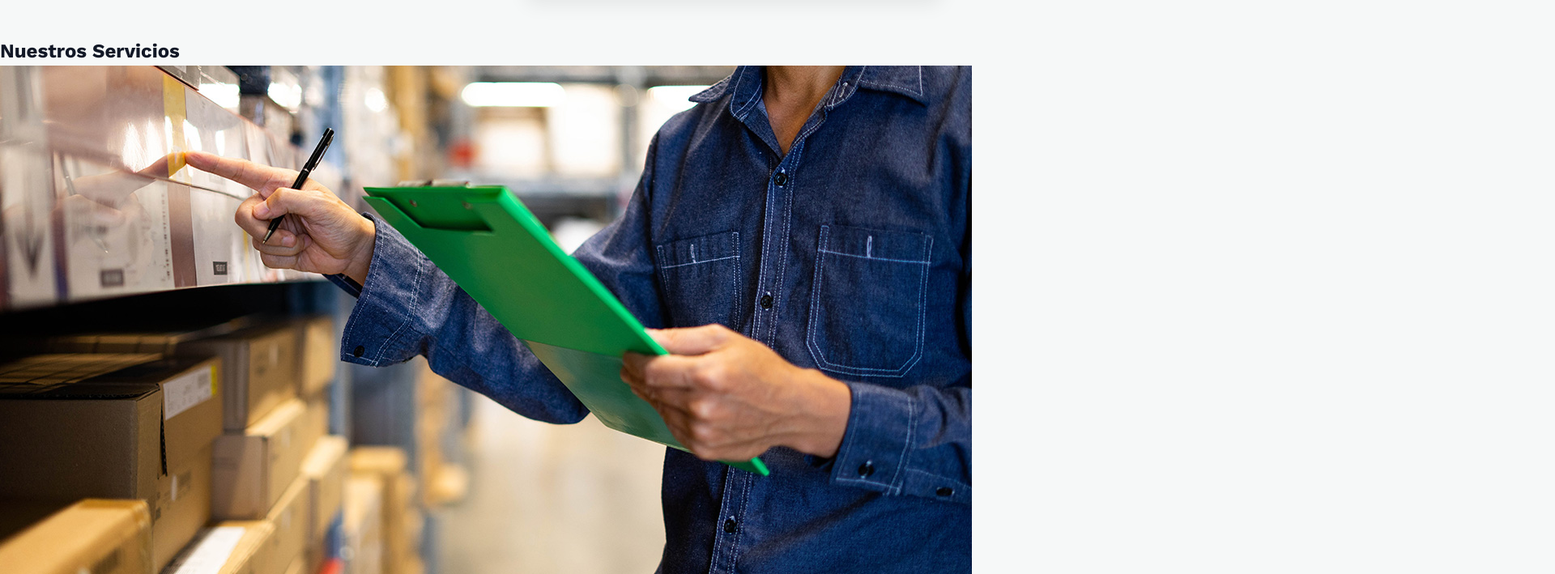
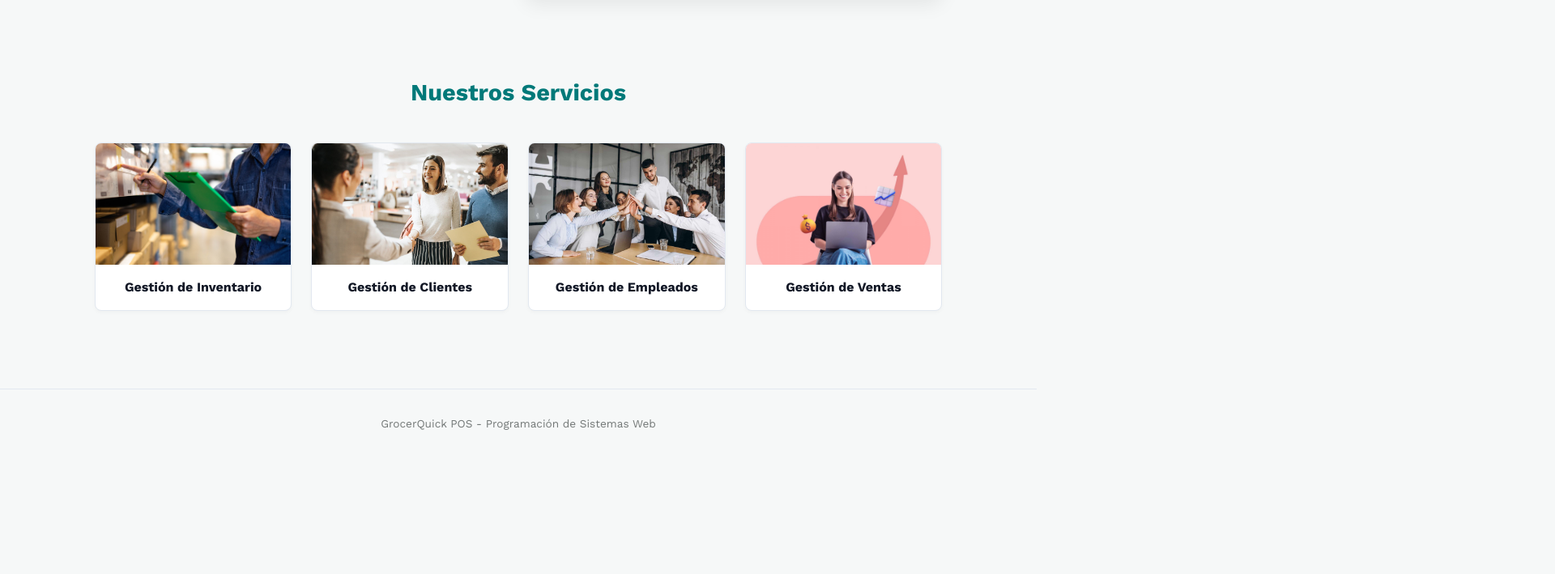
Before and after one commit to bendygetta777/Programacion-Web-5-semestre, a plain HTML site: page index.html in a window 1280 px wide. Shown: the part 468-1177 px from the top of the page at 81% size, 1920 px wide, since content can reach past the window. After the commit the page ends 1034 px from the top, so only its background shows below. Drawn offline with nearby package versions, Linux system fonts and the light colour scheme; a script that the page names is missing.

Commit message:
Estilizacion de imagenes finales

```diff
--- a/styles.css
+++ b/styles.css
@@ -140,3 +140,98 @@ body {
     box-shadow: 0 8px 24px rgba(0, 0, 0, 0.08); /* Sombra suave para dar profundidad */
     object-fit: cover;
 }
+
+/* 4. Sección de Servicios (Maquetación dinámicamente adaptada con Flexbox) */
+.services {
+    padding: 3rem 6%;
+    max-width: 1200px;
+    margin: 0 auto;
+}
+
+.section-title {
+    text-align: center;
+    font-family: var(--font-headline);
+    font-size: 1.8rem;
+    color: var(--primary);
+    margin-bottom: 2.5rem;
+}
+
+/* Contenedor flexible de tarjetas */
+.services-container {
+    display: flex;
+    flex-wrap: wrap; /* Permite que las tarjetas fluyan a la siguiente línea si no caben */
+    gap: 1.5rem;      /* Hueco consistente entre filas y columnas */
+    justify-content: space-between;
+}
+
+/* Tarjeta individual de servicio */
+.service-card {
+    background-color: var(--white);
+    border-radius: 8px;
+    overflow: hidden; /* Corta la imagen si sobresale de las esquinas redondeadas */
+    border: 1px solid #e2e8f0;
+    /* Calcula el 25% del ancho menos el espacio del gap para lograr 4 columnas exactas */
+    flex: 1 1 calc(25% - 1.5rem);
+    min-width: 220px;
+    box-shadow: 0 2px 5px rgba(0, 0, 0, 0.03);
+    transition: transform 0.2s ease, box-shadow 0.2s ease;
+}
+
+.service-card:hover {
+    transform: translateY(-4px);
+    box-shadow: 0 6px 16px rgba(0, 0, 0, 0.08);
+}
+
+/* Envoltorio de imagen para control de dimensiones */
+.card-img {
+    height: 150px;
+    width: 100%;
+}
+
+.card-img img {
+    width: 100%;
+    height: 100%;
+    object-fit: cover; /* Mantiene la proporción de la imagen sin deformarla */
+}
+
+.service-card h3 {
+    font-family: var(--font-headline);
+    font-size: 1rem;
+    padding: 1rem;
+    text-align: center;
+    color: var(--text-dark);
+}
+
+/* 5. Pie de Página */
+.footer {
+    text-align: center;
+    padding: 2rem 1rem;
+    color: var(--neutral);
+    font-size: 0.85rem;
+    border-top: 1px solid #e2e8f0;
+    margin-top: 3rem;
+}
+
+/* 6. Adaptabilidad Responsiva (Media Queries) */
+@media (max-width: 850px) {
+    .hero {
+        flex-direction: column; /* Apila el texto y la imagen en pantallas medianas */
+        text-align: left;
+    }
+
+    .hero-image {
+        justify-content: center;
+    }
+
+    .service-card {
+        /* Pasa de 4 columnas a 2 columnas en tabletas */
+        flex: 1 1 calc(50% - 1.5rem);
+    }
+}
+
+@media (max-width: 500px) {
+    .service-card {
+        /* Pasa a 1 columna completa en teléfonos móviles */
+        flex: 1 1 100%;
+    }
+}
```
